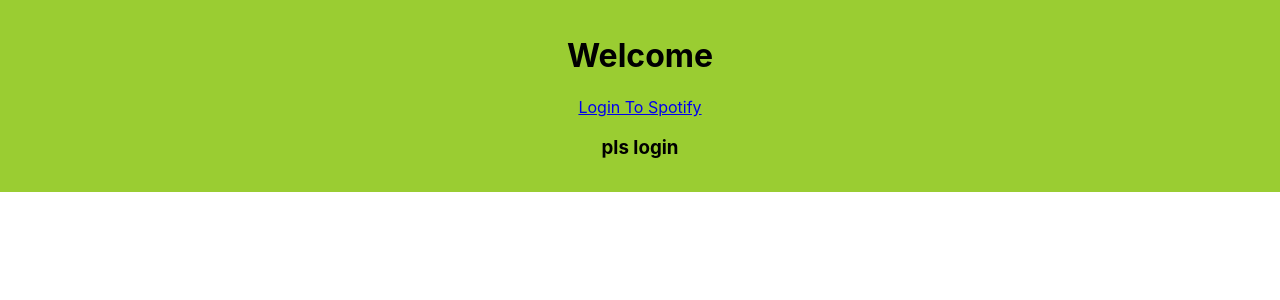
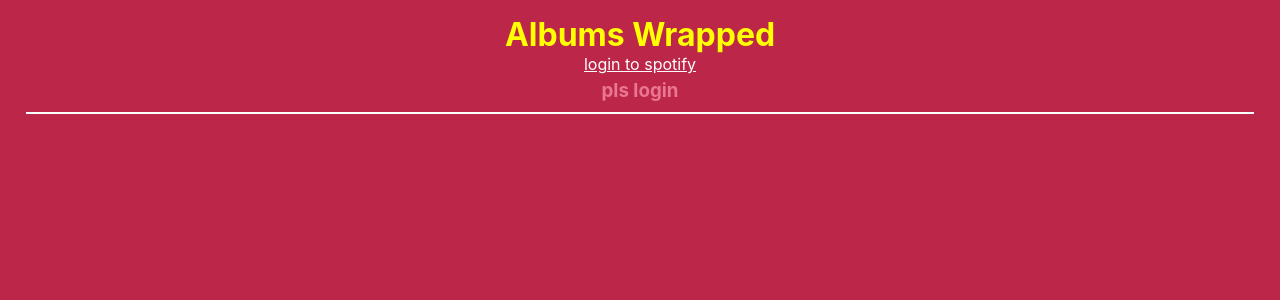
Before and after one commit to savoryboi/albumify, a React (Create React App) app: page / in a window 1280 px wide. Shown: the top 300 px of the page. Built offline with nearby package versions, Linux system fonts and the light colour scheme.

Commit message:
styling and formatting

```diff
--- a/src/App.css
+++ b/src/App.css
@@ -1,34 +1,60 @@
+* {
+  margin: 0;
+  padding: 0;
+  box-sizing: border-box;
+  color: white;
+}
+
+html, body {
+  background-color: #BB2649;
+}
+
 .auth_stuff {
   margin: auto;
   justify-content: center;
   text-align: center;
   padding: 15px 2%;
-  background-color: yellowgreen;
+}
+div.auth_stuff h1 {
+  color: yellow;
 }
 
-#top5_title {
-  padding: 15px;
+
+div.auth_stuff h3, label {
+  color: #EA7691;
+  padding: 5px;
+}
+
+#album_list_header {
+  margin: auto;
+  padding: 20px;
+  color: #3B000E;
 }
 
 .auth_stuff button {
   border: none;
   border-radius: 10px;
-  color: hotpink;
-  font-family: 'Courier New', Courier, monospace;
+  color: black;
   font-weight: bold;
-  padding: 5px 2%;
+  padding: 8px 5%;
   margin: 4px auto;
   transition: .444s;
 }
 
 .auth_stuff button:hover {
-  background-color: hotpink;
+  background-color: #CB4665;
   color: white;
+}
+.divider {
+  height: 1.8px;
+  background-color: white;
+  width: 100%;
+  margin: 5px 0 2px;
 }
 
 div#top-track-display {
   display: flex;
-  max-width: 800px;
+  max-width: 600px;
   flex-direction: column;
   justify-content: center;
   margin: auto;
@@ -36,8 +62,7 @@
 
 .album_wrapper {
   /* justify-content: center; */
-  margin: auto;
-  width: 500px;
+  /* margin: 15px auto; */
   display: flex;
   justify-content: space-between;
   align-items: center;
@@ -46,12 +71,23 @@
 }
 
 .album_name {
-  color: hotpink;
-  font-size: 14px;
-  max-width: 150px;
+  color: black;
+  font-size: 24px;
+  /* max-width: 20px; */
+  margin-bottom: 3px;
+  padding: 2px 4px;
 }
 
-.track_artist {
-  font-family:'Courier New', Courier, monospace ;
-  font-weight: 600;
+.album_artist {
+  font-family:'Segoe UI', Tahoma, Geneva, Verdana, sans-serif ;
+  font-weight: 300;
+  margin: 3px;
+  padding: 2px 4px;
+  font-size: 18px;
+  color:#f189a1 ;
 }
+
+img.album_cover {
+  border-radius: 10px;
+  padding: 4px;
+}
--- a/src/App.js
+++ b/src/App.js
@@ -141,14 +141,15 @@
   const renderTracks = () => {
     if (token && displayTracks) {
       return <div id='top-track-display'>
-        <h1 id='top5_title'>ur top five</h1>
+        <h1 id='album_list_header'>my top albums</h1>
         {topAlbums.map(album => {
           return <div className='album_wrapper' key={album.id}>
-
+            <div className='album_info'>
             <h2 className='album_name'>{album.name}</h2>
             {album.artists ? <p className='album_artist'>{album.artists[0].name}</p> : <p>no artist listed</p>}
+            </div>
             {album.images ?
-              <img src={album.images[0].url} height={'150px'} width={'150px'} />
+              <img className='album_cover' src={album.images[0].url} height={'120px'} width={'120px'} />
 
               : <p>no image to display</p>
             }
@@ -165,14 +166,16 @@
   return (
     <div className="App">
       <div className='auth_stuff'>
-        <h1>Welcome</h1>
+        <h1>Albums Wrapped</h1>
         {!token ?
-          <a id='loginLink' href={`${AUTH_ENDPOINT}?client_id=${CLIENT_ID}&redirect_uri=${REDIRECT_URI}&scope=${SCOPE}&response_type=${RESPONSE_TYPE}&show_dialogue=true`}>Login To Spotify</a>
+          <a id='loginLink' href={`${AUTH_ENDPOINT}?client_id=${CLIENT_ID}&redirect_uri=${REDIRECT_URI}&scope=${SCOPE}&response_type=${RESPONSE_TYPE}&show_dialogue=true`}>login to spotify</a>
 
-          : <button id='logoutBtn' onClick={logout}>Logout</button>
+          : <button id='logoutBtn' onClick={logout}>logout</button>
         }
         {
           token ?
+          <div>
+          <h3>select one of the following time frames:</h3>
             <form id='user_selection'>
               <input id={'short_term'} name={'time_frame'} value={'short_term'} type={'radio'} />
               <label htmlFor={'short_term'}>very recently</label><br/>
@@ -192,9 +195,11 @@
                 get my top albums
                 </button>
             </form>
+            </div>
 
             : <div> <h3>pls login</h3> </div>
         }
+        <div className='divider'></div>
       </div>
       {renderTracks()}
     </div>
```
